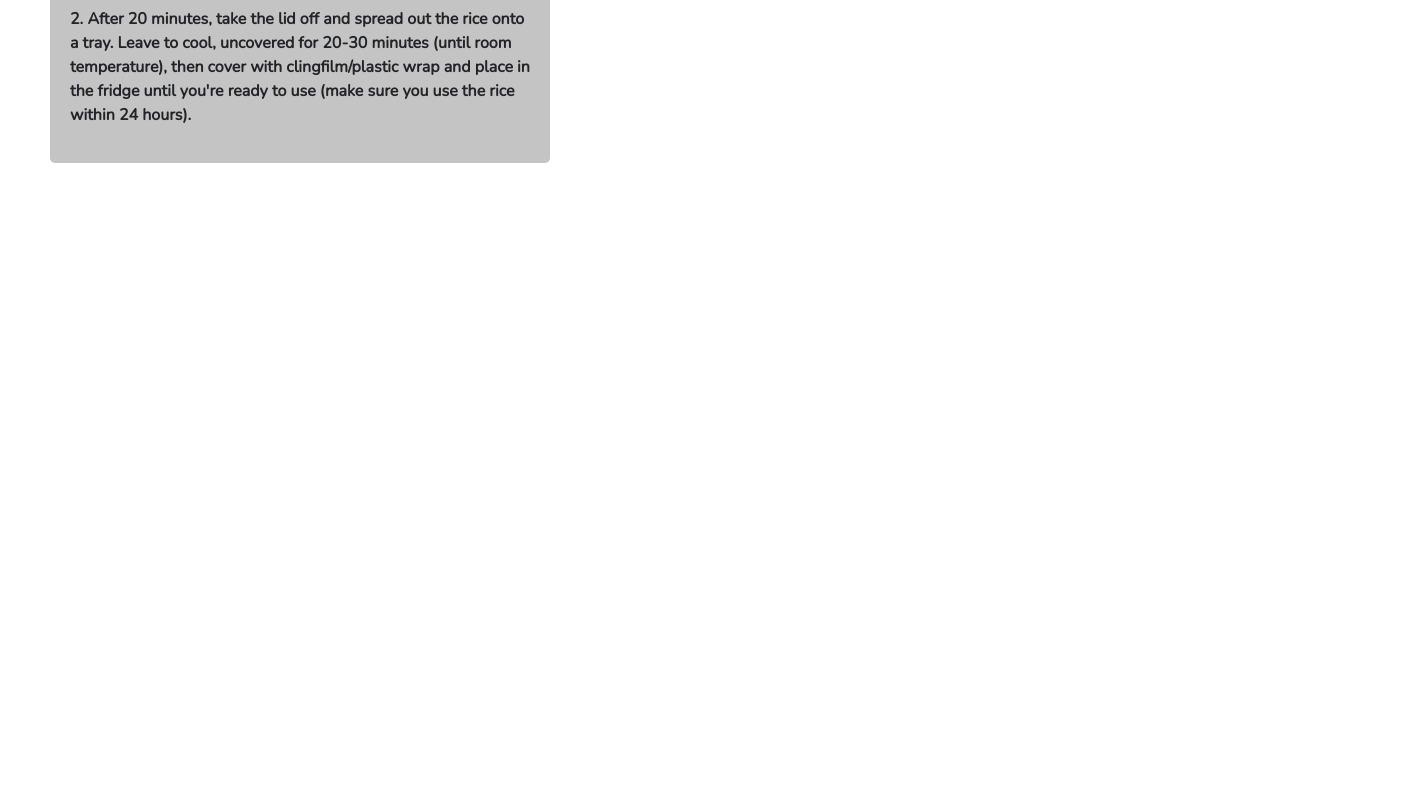
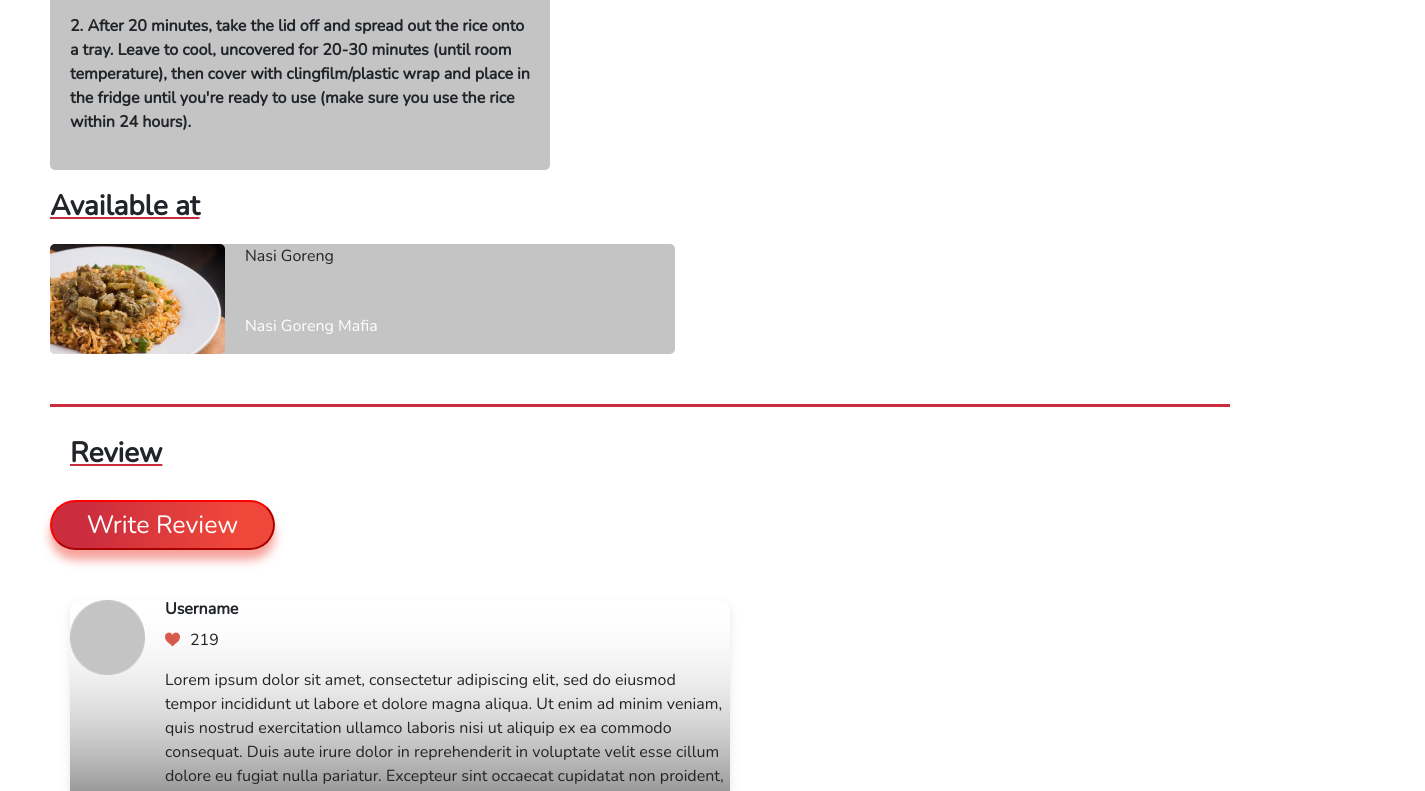
Before and after one commit to one2eat/frontend, a React (Create React App) app: page /recipes in a window 1280 px wide. Shown: the part 1297-2088 px from the top of the page, 1425 px wide, since content can reach past the window. Before the commit the page ends 1480 px from the top, so only its background shows below. Built offline with nearby package versions, Linux system fonts and the light colour scheme.

Commit message:
Edit import pictures because adding folders in assets. Add code to design more on recipes page

```diff
--- a/src/components/Recipes/recipes.js
+++ b/src/components/Recipes/recipes.js
@@ -1,18 +1,22 @@
 import React from "react";
 import styled from "@emotion/styled";
 import { Row, Col } from "reactstrap";
-import NasiGoreng from "../../assets/images/recipe-nasgor-image.jpg";
-import TimeLogo from "../../assets/images/time-logo.png";
-import NasGor from "../../assets/images/nasgor-image.jpg";
+import NasiGoreng from "../../assets/images/recipes/recipe-nasgor-image.jpg";
+import TimeLogo from "../../assets/images/recipes/time-logo.png";
+import NasGor from "../../assets/images/recipes/nasgor-image.jpg";
+import UsernamePicure from "../../assets/images/recipes/username-picture.png";
+import LoveLogo from "../../assets/images/recipes/love-logo.png";
 
 const TitleStyle = styled.h1`
   font-weight: bold;
+  margin-top: 20px;
   margin-left: 50px;
   border-bottom: 5px solid #ca2d3e;
 `;
 
 const RecipesImage = styled.img`
   margin: 50px;
+  width: 1325px;
 `;
 
 const ContentTitleStyle = styled.h3`
@@ -85,7 +89,7 @@ const NasGorImage = styled.img`
 const NasGorContext = styled.div`
   display: flex;
   flex-direction: row;
-  width: 500px;
+  width: 625px;
   margin-left: 50px;
   margin-top: 20px;
   margin-bottom: 20px;
@@ -98,9 +102,84 @@ const NasGorMafia = styled.p`
   padding-top: 30px;
 `;
 
+const TitleImageStyling = styled.div`
+  margin-right: 50px;
+`;
+
+const ReviewText = styled.h3`
+  margin-top: 30px;
+  margin-bottom: 10px;
+  margin-left: 20px;
+  text-decoration: underline;
+  text-decoration-color: #ca2d3e;
+  font-weight: bold;
+`;
+
+const ReviewTextStyling = styled.div`
+  border-top: 3px solid #ca2d3e;
+  margin-top: 30px;
+  margin-left: 50px;
+`;
+
+const ReviewButton = styled.button`
+  font-size: 25px;
+  color: white;
+  box-shadow: 0px 10px 10px rgba(239, 71, 58, 0.5);
+  border-radius: 50px;
+  border-color: red;
+  margin-top: 20px;
+  width: 225px;
+  height: 50px;
+  margin-left: 50px;
+  background: linear-gradient(90deg, #cb2d3e 14.71%, #ef473a 82.48%);
+  cursor: pointer;
+
+  a {
+    text-decoration: none;
+    color: #fff;
+  }
+
+  a:hover {
+    font-weight: bold;
+  }
+`;
+
+const AccountReviewStyle = styled.div`
+  display: flex;
+  margin-left: 70px;
+  margin-right: 500px;
+  margin-top: 50px;
+  border-radius: 10px;
+  box-shadow: 0px 4px 10px rgba(0, 0, 0, 0.1);
+  background: linear-gradient(180deg, #ffffff 0%, rgba(255, 255, 255, 0) 100%),
+    linear-gradient(180deg, #ffffff 0%, rgba(255, 255, 255, 0) 100%), #6f6f6f;
+`;
+
+const AccountPhoto = styled.img`
+  height: 75px;
+  width: 100px;
+  margin-right: 20px;
+`;
+
+const ReviewLikes = styled.div`
+  display: flex;
+`;
+
+const ReviewLikesLogo = styled.img`
+  height: 15px;
+  width: 15px;
+  margin-right: 10px;
+  margin-top: 4px;
+`;
+
+const ReviewUsername = styled.h6`
+  font-weight: bold;
+`;
+
 export const RecipesContent = () => {
   return (
     <div>
+      <TitleImageStyling>
         <TitleStyle>Indonesian Fried Rice</TitleStyle>
         <RecipesImage src={NasiGoreng} alt="nasi-goreng-recipe" />
         <Row>
@@ -125,7 +204,9 @@ export const RecipesContent = () => {
               </OverrideColInstructions>
               <OverrideColInstructions>
                 <Col style={{ borderRight: "2px solid #ca2d3e" }}>
-                <RecipesInstructionsTimeText>Prep</RecipesInstructionsTimeText>
+                  <RecipesInstructionsTimeText>
+                    Prep
+                  </RecipesInstructionsTimeText>
                   <RecipesInstructionsTime>30 mins</RecipesInstructionsTime>
                 </Col>
               </OverrideColInstructions>
@@ -142,17 +223,17 @@ export const RecipesContent = () => {
               <p>
                 1. Bring the water to a boil and pour in the rice (no need to
                 rinse). Give it a stir so that the rice is covered by the water,
-              put a lid on the pan and cook for 20 minutes on the lowest heat on
-              your smallest burner.
+                put a lid on the pan and cook for 20 minutes on the lowest heat
+                on your smallest burner.
               </p>
             </InstructionText>
             <InstructionText>
               <p>
-              2. After 20 minutes, take the lid off and spread out the rice onto
-              a tray. Leave to cool, uncovered for 20-30 minutes (until room
-              temperature), then cover with clingfilm/plastic wrap and place in
-              the fridge until you're ready to use (make sure you use the rice
-              within 24 hours).
+                2. After 20 minutes, take the lid off and spread out the rice
+                onto a tray. Leave to cool, uncovered for 20-30 minutes (until
+                room temperature), then cover with clingfilm/plastic wrap and
+                place in the fridge until you're ready to use (make sure you use
+                the rice within 24 hours).
               </p>
             </InstructionText>
           </Col>
@@ -167,6 +248,30 @@ export const RecipesContent = () => {
             </NasGorContext>
           </Col>
         </Row>
+        <ReviewTextStyling>
+          <ReviewText>Review</ReviewText>
+        </ReviewTextStyling>
+        <ReviewButton>Write Review</ReviewButton>
+        <AccountReviewStyle>
+          <AccountPhoto src={UsernamePicure} alt="account" />
+          <div>
+            <ReviewUsername>Username</ReviewUsername>
+            <ReviewLikes>
+              <ReviewLikesLogo src={LoveLogo} alt="like" />
+              <p>219</p>
+            </ReviewLikes>
+            <p>
+              Lorem ipsum dolor sit amet, consectetur adipiscing elit, sed do
+              eiusmod tempor incididunt ut labore et dolore magna aliqua. Ut
+              enim ad minim veniam, quis nostrud exercitation ullamco laboris
+              nisi ut aliquip ex ea commodo consequat. Duis aute irure dolor in
+              reprehenderit in voluptate velit esse cillum dolore eu fugiat
+              nulla pariatur. Excepteur sint occaecat cupidatat non proident,
+              sunt in culpa qui officia deserunt mollit anim id est laborum.
+            </p>
+          </div>
+        </AccountReviewStyle>
+      </TitleImageStyling>
     </div>
   );
 };
```
Lines whose indentation alone changed are shown as unchanged.
